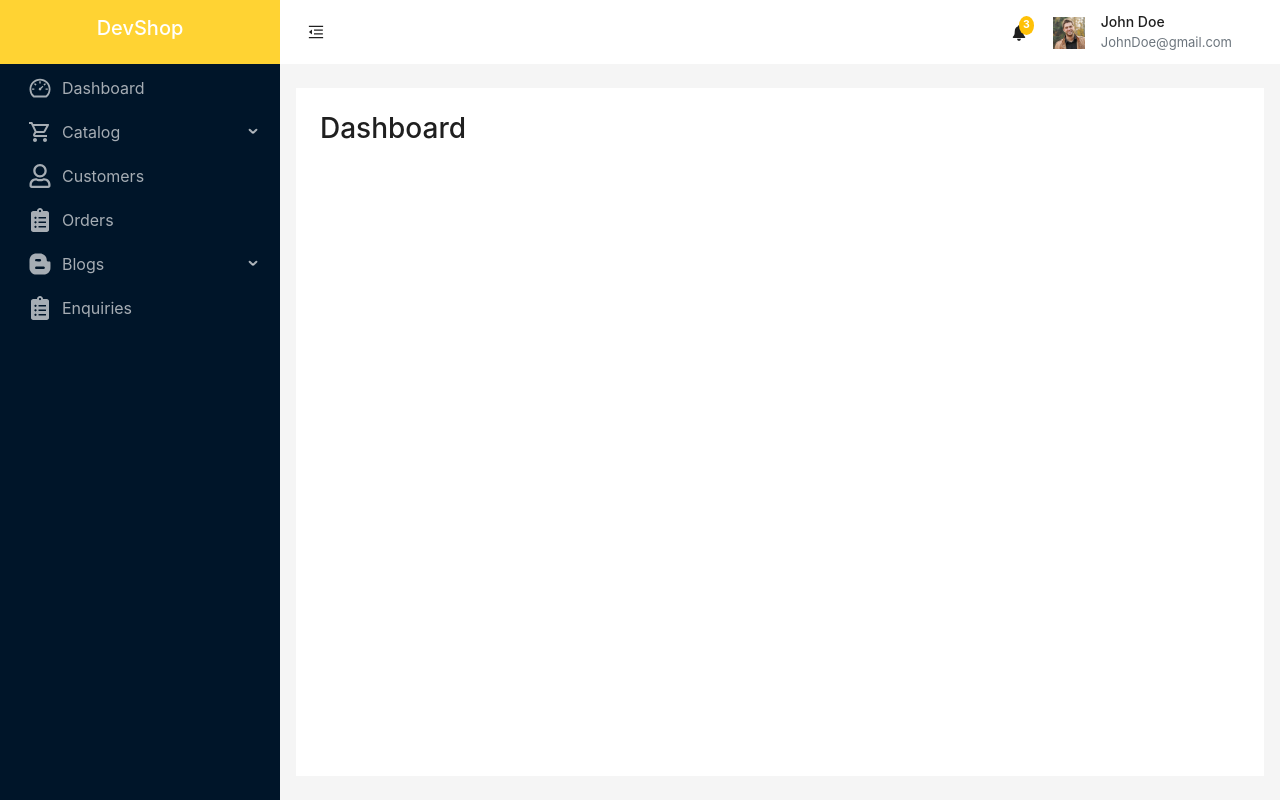
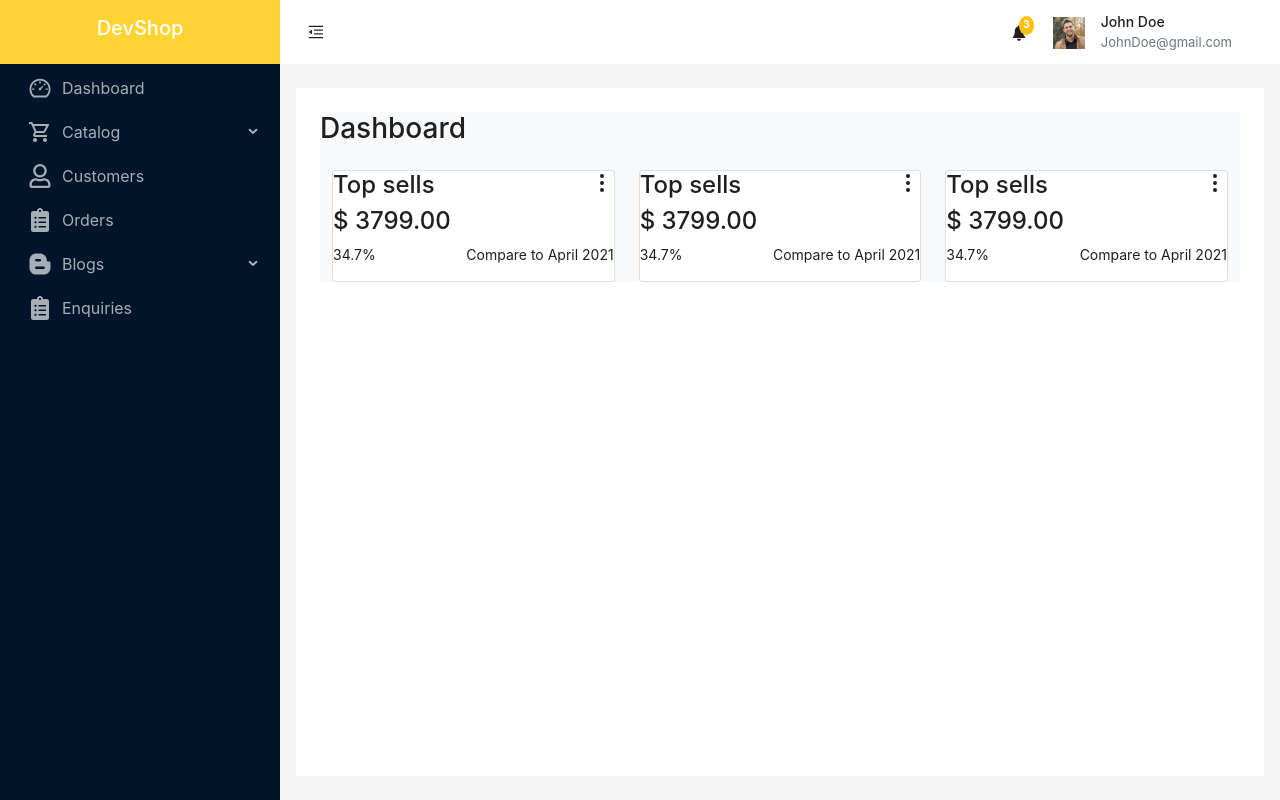
Before and after one commit to Seyba/admin-app, a React (Create React App) app: page /admin in a window 1280 px wide. Built offline with nearby package versions, Linux system fonts and the light colour scheme.

Commit message:
dashboard card added

```diff
--- a/src/component/pages/Dashboard.js
+++ b/src/component/pages/Dashboard.js
@@ -1,8 +1,9 @@
 import React from 'react'
+import { HiOutlineDotsVertical } from "react-icons/hi";
 
 export const Dashboard = () => {
   return (
-    <div>
+    <div className="bg-light">
         <h3 className="mb-4">Dashboard</h3>
         <div>
             <div></div>
@@ -10,6 +11,55 @@ export const Dashboard = () => {
             <div></div>
             <div></div>
         </div>
+        <div className="container">
+            <div className="row">
+                <div className=" col-md-4">
+                    <div className="card">
+                        <div className="d-flex justify-content-between">
+                            <h4>Top sells</h4>
+                            <HiOutlineDotsVertical className="fs-4"/>
+                        </div>
+                        <div>
+                            <h4>$ 3799.00</h4>
+                            <div className="d-flex justify-content-between">
+                                <p>34.7%</p>
+                                <p>Compare to April 2021</p>
+                            </div>
+                        </div>
+                    </div>
+                </div>
+                <div className=" gap-3 col-md-4">
+                    <div className="card">
+                        <div className="d-flex justify-content-between">
+                            <h4>Top sells</h4>
+                            <HiOutlineDotsVertical className="fs-4"/>
+                        </div>
+                        <div>
+                            <h4>$ 3799.00</h4>
+                            <div className="d-flex justify-content-between">
+                                <p>34.7%</p>
+                                <p>Compare to April 2021</p>
+                            </div>
+                        </div>
+                    </div>
+                </div>
+                <div className=" col-md-4">
+                    <div className="card">
+                        <div className="d-flex justify-content-between">
+                            <h4>Top sells</h4>
+                            <HiOutlineDotsVertical className="fs-4"/>
+                        </div>
+                        <div>
+                            <h4>$ 3799.00</h4>
+                            <div className="d-flex justify-content-between">
+                                <p>34.7%</p>
+                                <p>Compare to April 2021</p>
+                            </div>
+                        </div>
+                    </div>
+                </div>
+            </div>
+        </div>
     </div>
   )
 }
```
